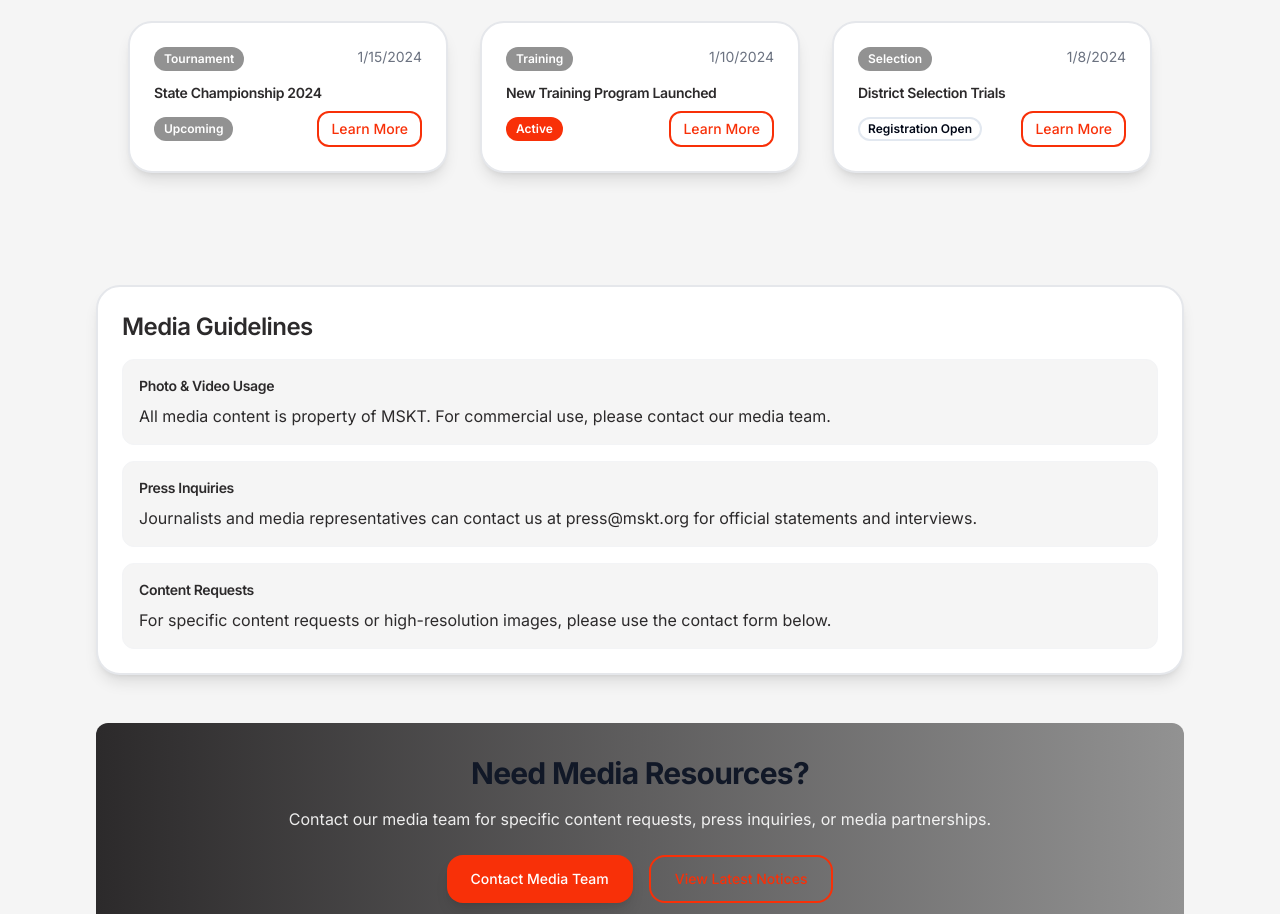
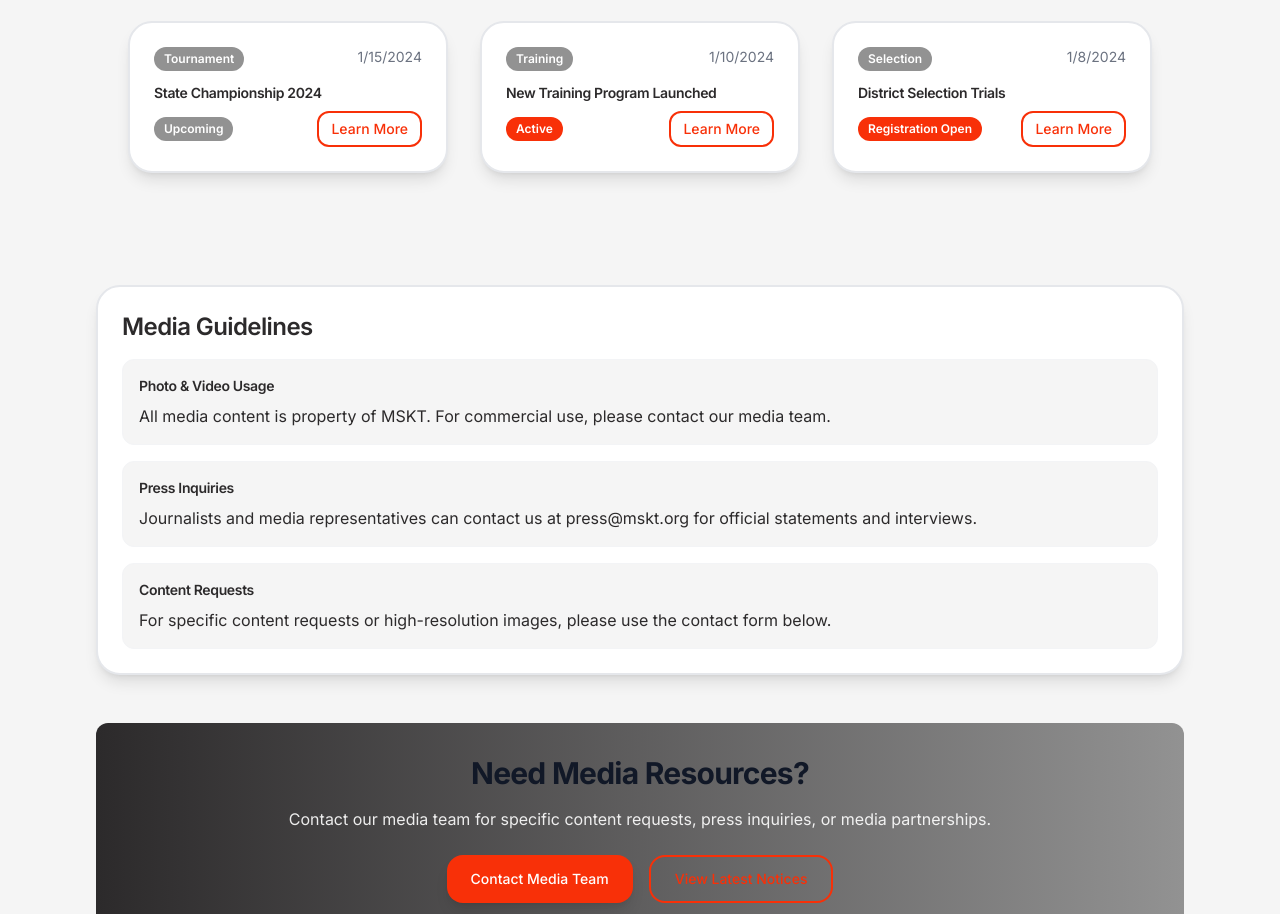
Before and after one commit to harrypeter07/sepaktakraw, a Next.js app: page /media in a window 1280 px wide. Shown: the part 1008-1922 px from the top of the page. Built offline with nearby package versions, Linux system fonts and the light colour scheme.

Commit message:
Refactor imports in layout, page, and rules files for cleaner code; update Badge variant in media page for consistency; simplify DELETE function in auth route.

```diff
--- a/app/(public)/layout.tsx
+++ b/app/(public)/layout.tsx
@@ -1,5 +1,4 @@
 import type { Metadata } from "next";
-import { Geist, Geist_Mono } from "next/font/google";
 import "../globals.css";
 import { GovHeader } from "@/components/layout/GovHeader";
 import { GovFooter } from "@/components/layout/GovFooter";
--- a/app/(public)/media/page.tsx
+++ b/app/(public)/media/page.tsx
@@ -109,7 +109,7 @@ export default function MediaPage() {
                 <h3 className="font-semibold text-dark-gray mb-2 text-sm">{update.title}</h3>
                 <div className="flex items-center justify-between">
                   <Badge
-                    variant={update.status === 'Active' ? 'primary' : update.status === 'Upcoming' ? 'secondary' : 'neutral'}
+                    variant={update.status === 'Active' ? 'primary' : update.status === 'Upcoming' ? 'secondary' : 'default'}
                     size="sm"
                   >
                     {update.status}
--- a/app/(public)/page.tsx
+++ b/app/(public)/page.tsx
@@ -2,7 +2,7 @@ import Link from "next/link";
 import Image from "next/image";
 import { Suspense, lazy } from "react";
 import { data } from "@/lib/data";
-import { Button, Card, Badge, Section, Grid } from "@/components/ui";
+import { Button, Card, Badge, Grid } from "@/components/ui";
 
 export const dynamic = "force-dynamic";
 
--- a/app/(public)/rules/page.tsx
+++ b/app/(public)/rules/page.tsx
@@ -1,5 +1,5 @@
 import Image from "next/image";
-import { Button, Card, Section, Grid, Badge } from "@/components/ui";
+import { Button, Card, Section, Grid } from "@/components/ui";
 
 export default function RulesPage() {
   const gameRules = [
--- a/app/api/auth/route.ts
+++ b/app/api/auth/route.ts
@@ -57,7 +57,7 @@ export async function POST(req: NextRequest) {
   }
 }
 
-export async function DELETE(req: NextRequest) {
+export async function DELETE() {
   try {
     const supabase = createClient();
 
--- a/components/nav/MainNav.tsx
+++ b/components/nav/MainNav.tsx
@@ -3,11 +3,9 @@ import Link from "next/link";
 import { usePathname } from "next/navigation";
 import {
   NavigationMenu,
-  NavigationMenuContent,
   NavigationMenuItem,
   NavigationMenuLink,
   NavigationMenuList,
-  NavigationMenuTrigger,
 } from "@/components/ui/NavigationMenu";
 import { cn } from "@/lib/utils";
 
```
